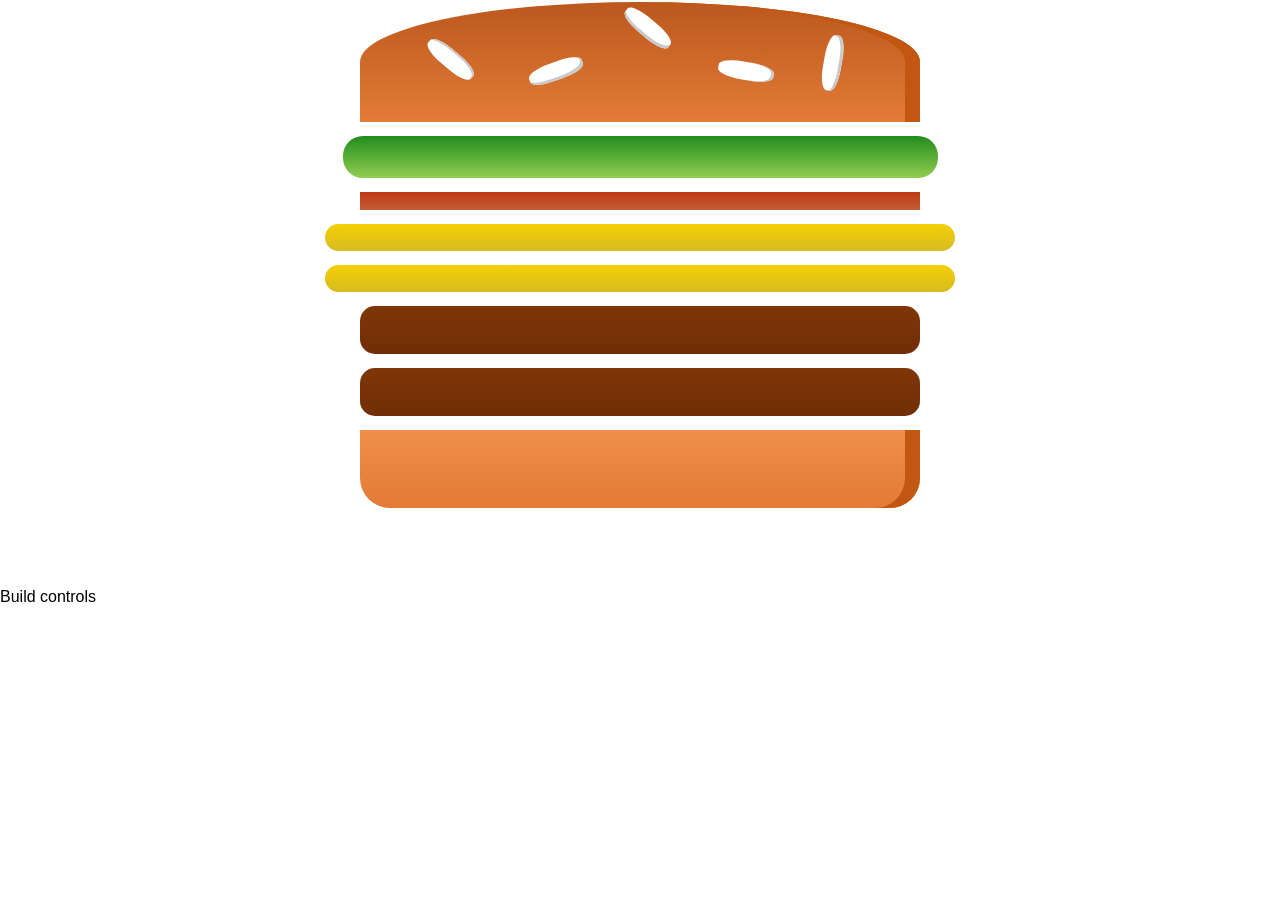
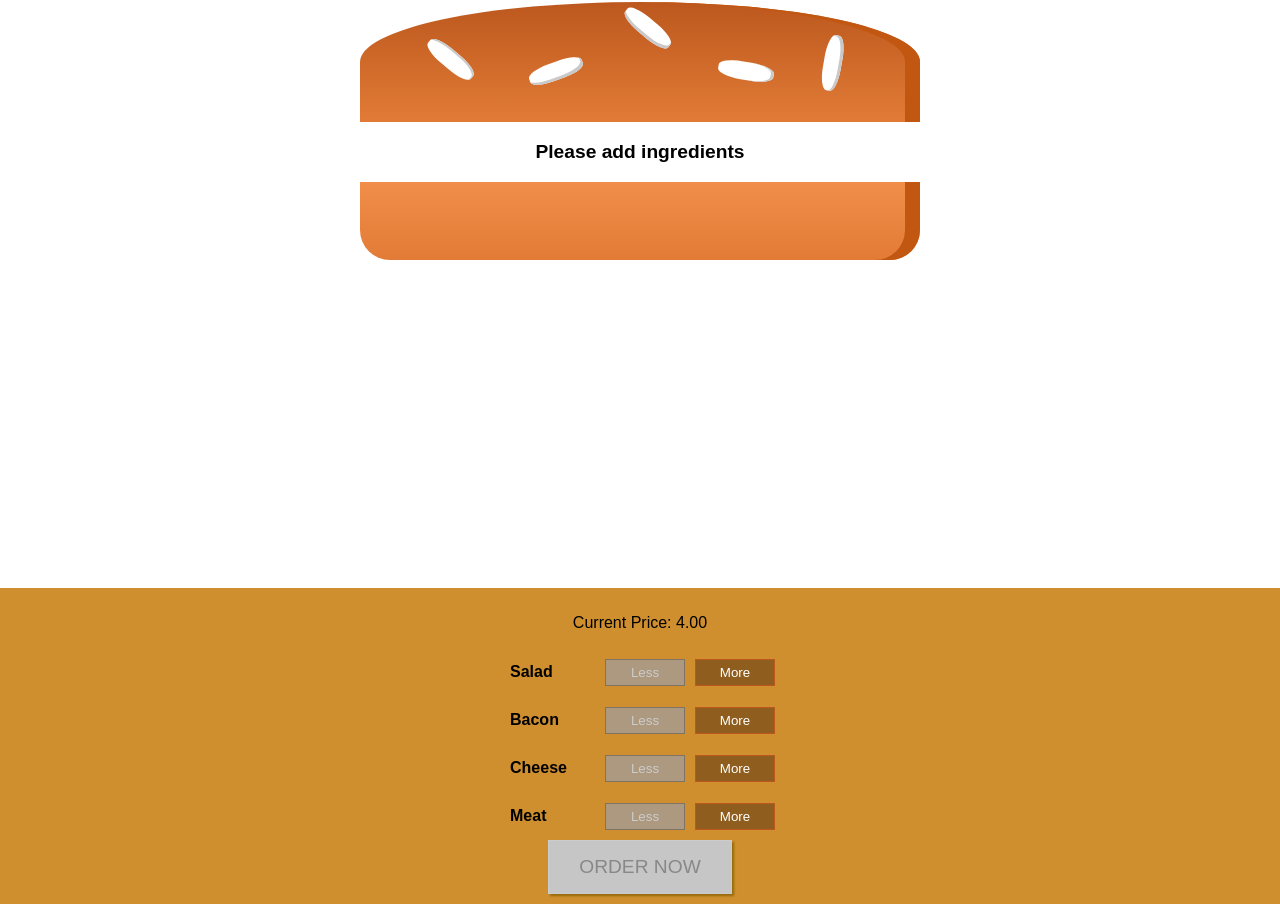
Before and after one commit to amovsisyan/burger-react-app, a React app: page / in a window 1280 px wide. Shown: the part 90-994 px from the top of the page. Before the commit the page ends 800 px from the top, so only its background shows below. Built offline with nearby package versions, Linux system fonts and the light colour scheme.

Commit message:
added burger add, remove and checkout buttons

```diff
--- /dev/null
+++ b/src/components/Burger/BuildControls/BuildControl/BuildControl.css
@@ -0,0 +1,55 @@
+.BuildControl {
+    display: flex;
+    justify-content: space-between;
+    align-items: center;
+    margin: 5px 0;
+}
+
+.BuildControl button {
+    display: block;
+    padding: 5px;
+    margin: 0 5px;
+    width: 80px;
+    border: 1px solid #bc581e;
+    cursor: pointer;
+    outline: none;
+}
+
+.BuildControl button:disabled {
+    background-color: #AC9980;
+    border: 1px solid #7E7365;
+    color: #ccc;
+    cursor: default;
+}
+
+.BuildControl button:hover:disabled {
+    background-color: #AC9980;
+    color: #ccc;
+    cursor: not-allowed;
+}
+
+.Label {
+    padding: 10px;
+    font-weight: bold;
+    width: 80px;
+}
+
+.BuildControl .Less {
+    background-color: #D39952;
+    color: white;
+}
+
+.BuildControl .More {
+    background-color: #8F5E1E;
+    color: white;
+}
+
+.BuildControl .Less:hover, .BuildControl .Less:active {
+    background-color: #DAA972;
+    color: white;
+}
+
+.BuildControl .More:hover,.BuildControl .More:active {
+    background-color: #99703F;
+    color: white;
+}
--- /dev/null
+++ b/src/components/Burger/BuildControls/BuildControl/BuildControl.js
@@ -0,0 +1,24 @@
+import React from 'react';
+
+import classes from './BuildControl.css';
+
+const buildControl = (props) => {
+    return (
+        <div className={classes.BuildControl}>
+            <div className={classes.Label}>
+                {props.label}
+            </div>
+            <button
+                className={classes.Less}
+                onClick={props.removed}
+                disabled={props.disabled}
+            >Less</button>
+            <button
+                className={classes.More}
+                onClick={props.added}
+            >More</button>
+        </div>
+    );
+};
+
+export default buildControl;
--- /dev/null
+++ b/src/components/Burger/BuildControls/BuildControls.css
@@ -0,0 +1,51 @@
+.BuildControls {
+    width: 100%;
+    background-color: #CF8F2E;
+    display: flex;
+    flex-flow: column;
+    align-items: center;
+    box-shadow: 0 2px 1px #ccc;
+    margin: auto;
+    padding: 10px 0;
+}
+
+.OrderButton {
+    background-color: #DAD735;
+    outline: none;
+    cursor: pointer;
+    border: 1px solid #966909;
+    color: #966909;
+    font-family: inherit;
+    font-size: 1.2em;
+    padding: 15px 30px;
+    box-shadow: 2px 2px 2px #966909;
+}
+
+.OrderButton:hover, .OrderButton:active {
+    background-color: #A0DB41;
+    border: 1px solid #966909;
+    color: #966909;
+}
+
+.OrderButton:disabled {
+    background-color: #C7C6C6;
+    cursor: not-allowed;
+    border: 1px solid #ccc;
+    color: #888888;
+}
+
+.OrderButton:not(:disabled) {
+    animation: enable 0.3s linear;
+}
+
+@keyframes enable {
+    0% {
+        transform: scale(1);
+    }
+    60% {
+        transform: scale(1.1);
+    }
+    100% {
+        transform: scale(1);
+    }
+}
--- /dev/null
+++ b/src/components/Burger/BuildControls/BuildControls.js
@@ -0,0 +1,38 @@
+import React from 'react';
+import BuildControl from './BuildControl/BuildControl'
+
+import classes from './BuildControls.css';
+
+const controls = [
+    {label: 'Salad', type: 'salad'},
+    {label: 'Bacon', type: 'bacon'},
+    {label: 'Cheese', type: 'cheese'},
+    {label: 'Meat', type: 'meat'}
+];
+
+const buildControls = (props) => {
+    return (
+        <div className={classes.BuildControls}>
+            <p>Current Price: {props.price.toFixed(2)}</p>
+
+            {controls.map((ctrl) => {
+                return <BuildControl
+                    key={ctrl.type}
+                    label={ctrl.label}
+                    added={() => props.ingredientAdded(ctrl.type)}
+                    removed={() => props.ingredientRemoved(ctrl.type)}
+                    disabled={props.disabled[ctrl.type]}
+                />
+            })}
+
+            <button
+                className={classes.OrderButton}
+                disabled={!props.purchasable}
+            >
+                ORDER NOW
+            </button>
+        </div>
+    );
+};
+
+export default buildControls;
--- a/src/components/Burger/Burger.js
+++ b/src/components/Burger/Burger.js
@@ -4,7 +4,7 @@
 import classes from './Burger.css'
 
 const burger = (props) => {
-    const transformedIngredients = Object.keys(props.ingredients)
+    let transformedIngredients = Object.keys(props.ingredients)
         .map(ingredKey => {
             return [...Array(props.ingredients[ingredKey])]
                 .map((_, index) => {
@@ -15,8 +15,14 @@
                         />
                     )
                 });
-        });
+        })
+        .reduce((arr, el) => {
+            return arr.concat(el)
+        }, []);
 
+    if (!transformedIngredients.length) {
+        transformedIngredients = <p>Please add ingredients</p>
+    }
     return (
         <div className={classes.Burger}>
             <BurgerIngredient type={'bread-top'}></BurgerIngredient>
--- a/src/containers/BurgerBuilder/BurgerBuilder.js
+++ b/src/containers/BurgerBuilder/BurgerBuilder.js
@@ -1,22 +1,106 @@
 import React, {Component} from 'react';
 import Aux from '../../hoc/Aux'
 import Burger from "../../components/Burger/Burger";
+import BuildControls from "../../components/Burger/BuildControls/BuildControls";
+
+const INGREDIENT_PRICES = {
+    salad: 0.5,
+    bacon: 0.4,
+    cheese: 1.3,
+    meat: 0.7
+};
 
 class BurgerBuilder extends Component {
     state = {
         ingredients: {
-            salad: 1,
-            bacon:1,
-            cheese: 2,
-            meat: 2
+            salad: 0,
+            bacon: 0,
+            cheese: 0,
+            meat: 0
+        },
+        totalPrice: 4,
+        purchasable: false
+    };
+
+    addIngredientHandler = (type) => {
+        const oldCount = this.state.ingredients[type];
+        const updatedCount = oldCount + 1;
+        const updatedIngredients = {
+            ...this.state.ingredients
+        };
+        updatedIngredients[type] = updatedCount;
+        const priceAddition = INGREDIENT_PRICES[type];
+        const oldPrice = this.state.totalPrice;
+        const newPrice = oldPrice + priceAddition;
+
+        this.setState(
+            {
+                totalPrice: newPrice,
+                ingredients: updatedIngredients
+            }
+        );
+
+        this.updatePurchaseState(updatedIngredients);
+    };
+
+    updatePurchaseState = (ingredients) => {
+        const sum = Object.keys(ingredients)
+            .map((igKey) => {
+                return ingredients[igKey]
+            })
+            .reduce((sum, el) => {
+                return sum + el;
+            }, 0);
+
+        this.setState(
+            {
+                purchasable: sum > 0
+            }
+        )
+    };
+
+    removeIngredientHandler = (type) => {
+        const oldCount = this.state.ingredients[type];
+        const updatedIngredients = {
+            ...this.state.ingredients
+        };
+        if (oldCount > 0) {
+            const updatedCount = oldCount - 1;
+            updatedIngredients[type] = updatedCount;
+            const priceDeduction = INGREDIENT_PRICES[type];
+            const oldPrice = this.state.totalPrice;
+            const newPrice = oldPrice - priceDeduction;
+
+            this.setState(
+                {
+                    totalPrice: newPrice,
+                    ingredients: updatedIngredients
+                }
+            );
         }
+
+        this.updatePurchaseState(updatedIngredients);
     };
 
     render() {
+        const disableInfo = {
+            ...this.state.ingredients
+        };
+
+        for (let key in disableInfo) {
+            disableInfo[key] = disableInfo[key] <= 0;
+        }
+
         return (
             <Aux>
                 <Burger ingredients={this.state.ingredients} />
-                <div>Build controls</div>
+                <BuildControls
+                    disabled={disableInfo}
+                    ingredientAdded={this.addIngredientHandler}
+                    ingredientRemoved={this.removeIngredientHandler}
+                    price={this.state.totalPrice}
+                    purchasable={this.state.purchasable}
+                />
             </Aux>
         );
     }
```
